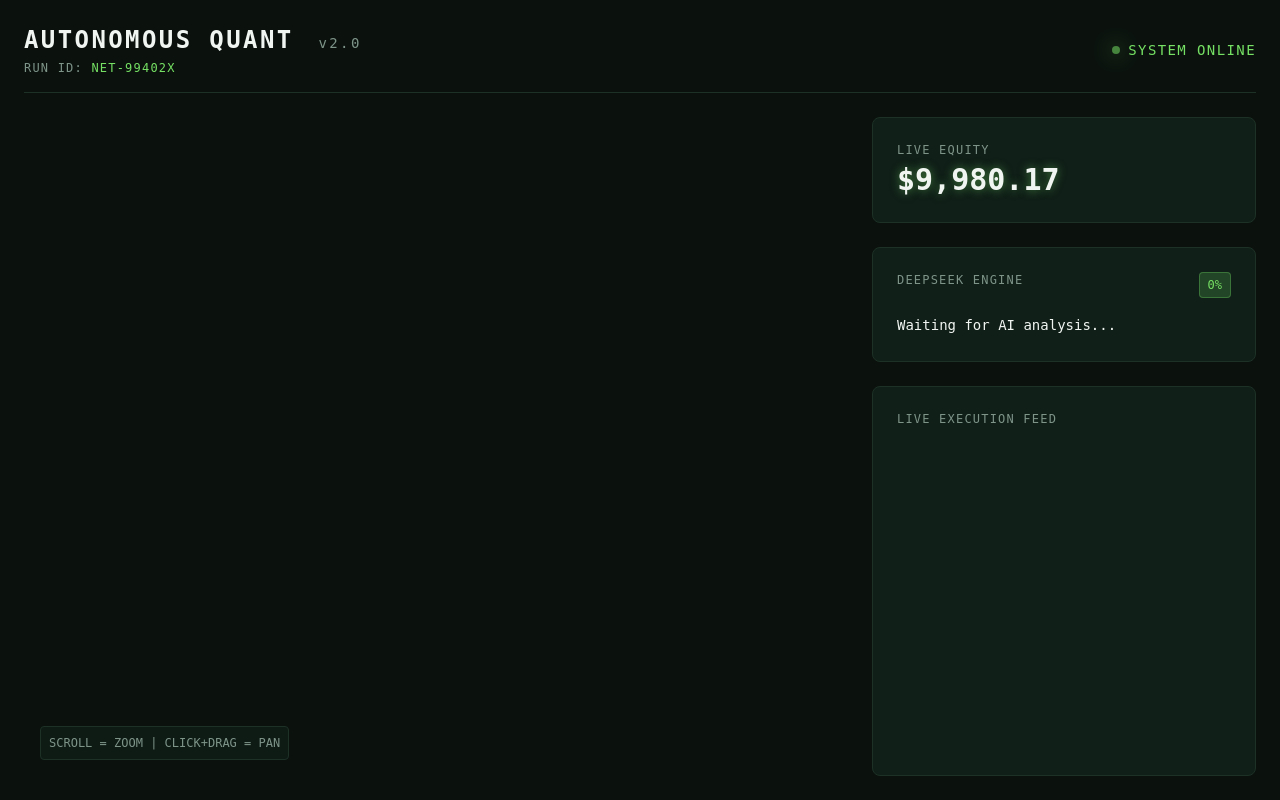
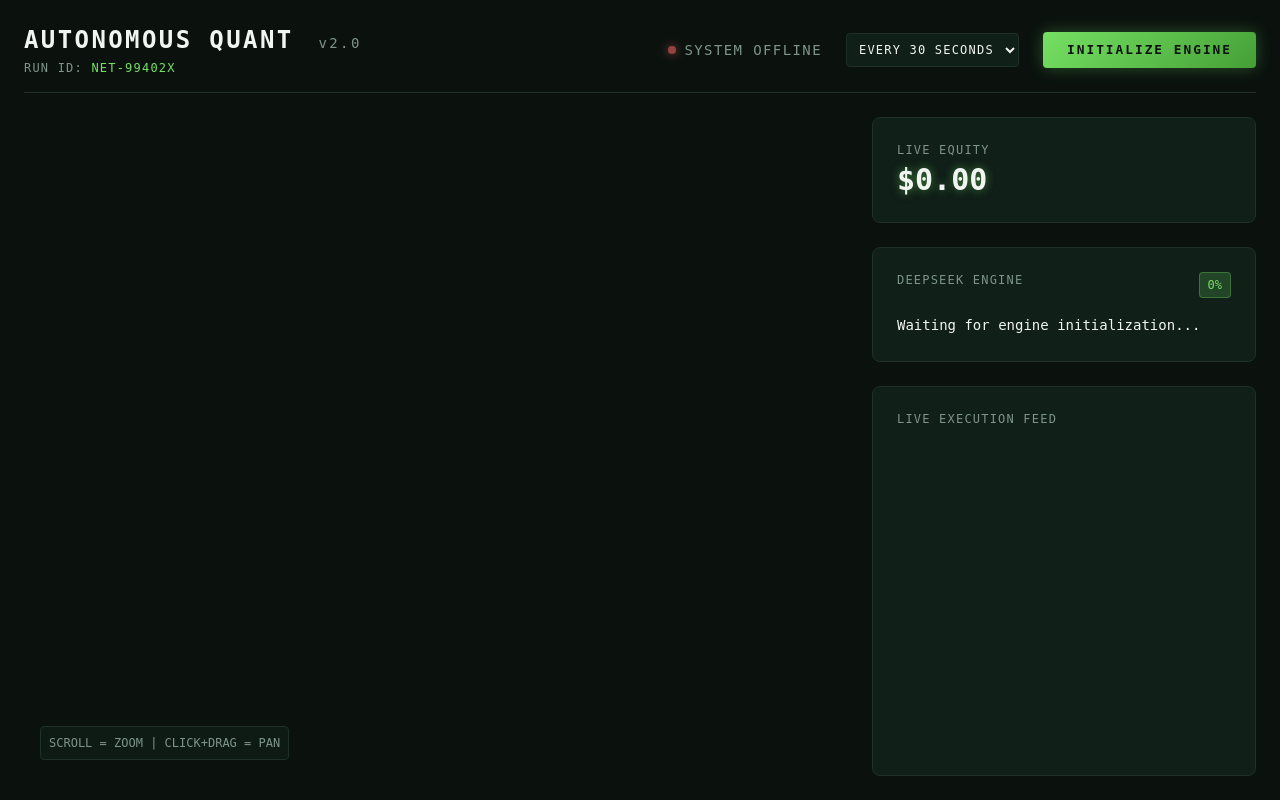
Before and after one commit to ritish07/hedge-fund-part2-final, a FastAPI app: page / in a window 1280 px wide. Run offline with FastAPI, Linux system fonts and the light colour scheme; data that the repository does not hold is empty; some libraries are stand-ins or nearby versions.

Commit message:
Added SL/TP, Start/Stop UI Controls, and dynamic intervals

```diff
--- a/main.py
+++ b/main.py
@@ -1,6 +1,7 @@
 import uvicorn
 from fastapi import FastAPI, Request
 from fastapi.templating import Jinja2Templates
+from pydantic import BaseModel
 import asyncio
 import config
 import data_engine
@@ -13,55 +14,84 @@ templates = Jinja2Templates(directory="templates")
 
 # Global state for the frontend dashboard
 bot_state = {
-    "status": "Running",
+    "is_running": False,
+    "interval": 30, # Default to 30 seconds
+    "status": "System Offline",
     "equity": "$0.00",
-    "last_logic": "Waiting for AI analysis...",
+    "last_logic": "Waiting for engine initialization...",
     "last_confidence": "0%",
     "trade_history": []
 }
 
+class ControlRequest(BaseModel):
+    action: str
+    interval: int
+
+@app.post("/api/control")
+async def control_bot(req: ControlRequest):
+    bot_state["interval"] = req.interval
+    if req.action == "start":
+        bot_state["is_running"] = True
+        bot_state["status"] = "System Online"
+        bot_state["last_logic"] = "Initializing connection to AI backend..."
+    else:
+        bot_state["is_running"] = False
+        bot_state["status"] = "System Offline"
+        bot_state["last_logic"] = "Engine stopped by user."
+    return {"status": "success"}
+
 async def trading_loop():
-    print("AI Hedge Fund Bot Started...")
+    print("AI Hedge Fund Bot Ready...")
+    last_trade_time = datetime.datetime.now() - datetime.timedelta(days=1) # Force immediate run on start
+
     while True:
-        try:
-            print(f"[{datetime.datetime.now().strftime('%H:%M:%S')}] Running Trading Cycle...")
+        now = datetime.datetime.now()
 
-            # 1. Fetch Data
-            data = data_engine.fetch_multi_timeframe_data()
-            bot_state["equity"] = f"${data.get('equity', 0):,.2f}"
+        # Check if bot is running AND the interval has passed
+        if bot_state["is_running"] and (now - last_trade_time).total_seconds() >= bot_state["interval"]:
+            try:
+                print(f"[{now.strftime('%H:%M:%S')}] Running Trading Cycle...")
 
-            # 2. Get AI Decision
-            decision = ai_brain.analyze_market(data)
+                # 1. Fetch Data
+                data = data_engine.fetch_multi_timeframe_data()
+                bot_state["equity"] = f"${data.get('equity', 0):,.2f}"
 
-            logic = decision.get("logic", "No logic provided")
-            confidence = decision.get("confidence_score", 0)
-            signal = decision.get("signal", "HOLD")
+                # 2. Get AI Decision
+                decision = ai_brain.analyze_market(data)
 
-            bot_state["last_logic"] = logic
-            bot_state["last_confidence"] = f"{confidence}%"
+                logic = decision.get("logic", "No logic provided")
+                confidence = decision.get("confidence_score", 0)
+                signal = decision.get("signal", "HOLD")
 
-            # 3. Execute
-            if signal in ["BUY", "SELL"]:
-                exec_result = execution.execute_trade(signal)
-                print(f"Signal: {signal} | Result: {exec_result}")
+                bot_state["last_logic"] = logic
+                bot_state["last_confidence"] = f"{confidence}%"
 
-                # Append to history for the UI Graph
-                trade = {
-                    "time": datetime.datetime.now().strftime("%H:%M:%S"),
-                    "asset": config.SYMBOL,
-                    "signal": signal,
-                    "logic": logic,
-                    "pnl": 0 # PNL is 0 upon execution
-                }
-                bot_state["trade_history"].insert(0, trade)
-            else:
-                print(f"Signal: HOLD | Logic: {logic}")
+                # 3. Execute
+                if signal in ["BUY", "SELL"]:
+                    exec_result = execution.execute_trade(signal)
+                    print(f"Signal: {signal} | Result: {exec_result}")
 
-        except Exception as e:
-            print(f"Error in trading loop: {e}")
+                    # Append to history for the UI Graph
+                    trade = {
+                        "time": now.strftime("%H:%M:%S"),
+                        "asset": config.SYMBOL,
+                        "signal": signal,
+                        "logic": logic,
+                        "pnl": 0 # PNL is 0 upon execution
+                    }
+                    bot_state["trade_history"].insert(0, trade)
+                else:
+                    print(f"Signal: HOLD | Logic: {logic}")
 
-        # Run every 5 minutes (300 seconds) for standard interval
-        await asyncio.sleep(300)
+                # Update last trade time after a successful cycle
+                last_trade_time = datetime.datetime.now()
+
+            except Exception as e:
+                print(f"Error in trading loop: {e}")
+                last_trade_time = datetime.datetime.now() # Reset time even on error to prevent spam
+
+        # Sleep briefly to keep the loop responsive to Stop commands
+        await asyncio.sleep(1)
 
 @app.on_event("startup")
 async def startup_event():
--- a/templates/index.html
+++ b/templates/index.html
@@ -29,10 +29,43 @@
         .glass-panel { background: #101F18; border: 1px solid #1D3126; }
         .glow-text { text-shadow: 0 0 10px rgba(117, 224, 99, 0.5); }
         .pulse-dot { width: 8px; height: 8px; background-color: #75E063; border-radius: 50%; box-shadow: 0 0 10px #75E063; animation: pulse 2s infinite; }
-        @keyframes pulse { 0% { opacity: 1; box-shadow: 0 0 10px #75E063; } 50% { opacity: 0.5; box-shadow: 0 0 20px #75E063; } 100% { opacity: 1; box-shadow: 0 0 10px #75E063; } }
+        .pulse-dot.offline { background-color: #ff6b6b; box-shadow: 0 0 10px #ff6b6b; }
+        @keyframes pulse { 0% { opacity: 1; } 50% { opacity: 0.5; } 100% { opacity: 1; } }
         canvas { position: absolute; top: 0; left: 0; width: 100%; height: 100%; z-index: 0; pointer-events: auto; }
         .ui-layer { position: relative; z-index: 10; pointer-events: none; }
         .ui-panel { pointer-events: auto; }
+
+        .btn-start {
+            background: linear-gradient(135deg, #75E063 0%, #45A036 100%);
+            color: #0B120E;
+            padding: 8px 24px;
+            border-radius: 4px;
+            font-weight: bold;
+            text-transform: uppercase;
+            letter-spacing: 2px;
+            font-size: 0.8rem;
+            transition: all 0.3s;
+            border: none;
+            cursor: pointer;
+            box-shadow: 0 0 15px rgba(117, 224, 99, 0.3);
+        }
+        .btn-start:hover { box-shadow: 0 0 25px rgba(117, 224, 99, 0.6); transform: translateY(-1px); }
+
+        .btn-stop {
+            background: linear-gradient(135deg, #ff6b6b 0%, #c92a2a 100%);
+            color: #F1F5F2;
+            padding: 8px 24px;
+            border-radius: 4px;
+            font-weight: bold;
+            text-transform: uppercase;
+            letter-spacing: 2px;
+            font-size: 0.8rem;
+            transition: all 0.3s;
+            border: none;
+            cursor: pointer;
+            box-shadow: 0 0 15px rgba(255, 107, 107, 0.3);
+        }
+        .btn-stop:hover { box-shadow: 0 0 25px rgba(255, 107, 107, 0.6); transform: translateY(-1px); }
 
         #tooltip {
             position: absolute;
@@ -63,16 +96,26 @@
 
     <!-- UI LAYER -->
     <div class="ui-layer flex flex-col h-full">
-        <header class="flex justify-between items-center mb-6 border-b border-borderSage pb-4 shrink-0">
+        <header class="flex justify-between items-center mb-6 border-b border-borderSage pb-4 shrink-0 ui-panel">
             <div>
                 <h1 class="text-2xl font-bold tracking-widest textPrimary">AUTONOMOUS QUANT <span class="text-textSecondary font-normal text-sm ml-2">v2.0</span></h1>
                 <p class="text-textSecondary text-xs mt-1 uppercase tracking-widest">Run ID: <span class="text-accentLime">NET-99402X</span></p>
             </div>
-            <div class="text-right flex items-center gap-4">
+            <div class="text-right flex items-center gap-6">
+                <!-- Status Indicator -->
                 <div class="flex items-center gap-2">
-                    <div class="pulse-dot"></div>
-                    <span class="text-accentLime text-sm tracking-widest uppercase">System Online</span>
+                    <div id="status-dot" class="pulse-dot offline"></div>
+                    <span id="status-text" class="text-textSecondary text-sm tracking-widest uppercase">System Offline</span>
                 </div>
+
+                <!-- Interval Dropdown -->
+                <select id="interval-select" class="bg-bgSurface border border-borderSage text-textPrimary text-xs uppercase tracking-widest rounded p-2 outline-none cursor-pointer">
+                    <option value="30">Every 30 Seconds</option>
+                    <option value="3600">Every 1 Hour</option>
+                </select>
+
+                <!-- Start/Stop Button -->
+                <button id="control-btn" class="btn-start" onclick="toggleBot()">Initialize Engine</button>
             </div>
         </header>
 
@@ -99,7 +142,7 @@
                         <p class="text-textSecondary text-xs uppercase tracking-widest">DeepSeek Engine</p>
                         <span class="bg-accentLime/20 text-accentLime text-xs px-2 py-1 rounded border border-accentLime/30" id="ui-confidence">0%</span>
                     </div>
-                    <p class="text-sm textPrimary leading-relaxed" id="ui-logic">Initializing connection to AI backend...</p>
+                    <p class="text-sm textPrimary leading-relaxed" id="ui-logic">Waiting for engine initialization...</p>
                 </div>
 
                 <!-- Execution Feed -->
@@ -123,7 +166,6 @@
         let nodes = [];
         let edges = [];
 
-        // Camera / Zoom state
         let scale = 1.0;
         let panX = 0;
         let panY = 0;
@@ -137,7 +179,6 @@
         window.addEventListener('resize', resize);
         resize();
 
-        // Canvas Interaction Events
         canvas.addEventListener('wheel', (e) => {
             e.preventDefault();
             const zoomSensitivity = 0.001;
@@ -202,7 +243,6 @@
             ctx.translate(panX, panY);
             ctx.scale(scale, scale);
 
-            // Draw edges
             ctx.lineWidth = 1;
             edges.forEach(edge => {
                 const distance = Math.hypot(edge.from.x - edge.to.x, edge.from.y - edge.to.y);
@@ -215,7 +255,6 @@
                 }
             });
 
-            // Draw nodes & move them
             nodes.forEach(node => {
                 node.x += node.vx;
                 node.y += node.vy;
@@ -235,8 +274,31 @@
         drawNetwork();
 
         // ----------------------------------------------------
-        // ACTUAL BACKEND INTEGRATION
+        // BACKEND INTEGRATION & UI CONTROLS
         // ----------------------------------------------------
+        let isRunning = false;
+
+        async function toggleBot() {
+            const interval = parseInt(document.getElementById('interval-select').value);
+            isRunning = !isRunning;
+
+            await fetch('/api/control', {
+                method: 'POST',
+                headers: { 'Content-Type': 'application/json' },
+                body: JSON.stringify({ action: isRunning ? 'start' : 'stop', interval: interval })
+            });
+
+            const btn = document.getElementById('control-btn');
+            if (isRunning) {
+                btn.className = 'btn-stop';
+                btn.innerText = 'Stop Engine';
+            } else {
+                btn.className = 'btn-start';
+                btn.innerText = 'Initialize Engine';
+            }
+            pollBackend(); // immediate UI update
+        }
+
         const assetColors = {
             "BTCUSD": "#FFE600",
             "ETHUSD": "#00FFF0",
@@ -253,6 +315,20 @@
                 const response = await fetch('/api/status');
                 const data = await response.json();
 
+                // Update Status Indicator
+                const statusDot = document.getElementById('status-dot');
+                const statusText = document.getElementById('status-text');
+
+                if (data.is_running) {
+                    statusDot.className = 'pulse-dot';
+                    statusText.innerText = 'System Online';
+                    statusText.className = 'text-accentLime text-sm tracking-widest uppercase';
+                } else {
+                    statusDot.className = 'pulse-dot offline';
+                    statusText.innerText = 'System Offline';
+                    statusText.className = 'text-textSecondary text-sm tracking-widest uppercase';
+                }
+
                 // Update UI Elements
                 document.getElementById('ui-equity').innerText = data.equity;
                 document.getElementById('ui-confidence').innerText = data.last_confidence;
@@ -262,11 +338,9 @@
                 if (data.trade_history && data.trade_history.length > lastTradeCount) {
                     const newTradesCount = data.trade_history.length - lastTradeCount;
 
-                    // Loop over new trades (from oldest new to newest)
                     for (let i = newTradesCount - 1; i >= 0; i--) {
                         const trade = data.trade_history[i];
 
-                        // Add to Feed
                         const feed = document.getElementById('ui-feed');
                         const isBuy = trade.signal === "BUY";
                         const tr = document.createElement('div');
@@ -280,7 +354,6 @@
                         `;
                         feed.insertBefore(tr, feed.firstChild);
 
-                        // Spawn Graph Node
                         let nodeColor = assetColors[trade.asset];
                         if (!nodeColor) nodeColor = isBuy ? '#75E063' : '#ff6b6b';
 
@@ -295,16 +368,13 @@
                             data: trade
                         };
 
-                        // Connect to nearby existing nodes
                         nodes.forEach(existingNode => {
                             if (Math.random() > 0.3) {
                                 edges.push({ from: node, to: existingNode });
                             }
                         });
-
                         nodes.push(node);
                     }
-
                     lastTradeCount = data.trade_history.length;
                 }
             } catch (err) {
@@ -312,7 +382,6 @@
             }
         }
 
-        // Poll every 3 seconds
         setInterval(pollBackend, 3000);
         pollBackend();
     </script>
```
Also changed, not shown: config.py (+10 -4 lines), execution.py (+16 -3 lines).
